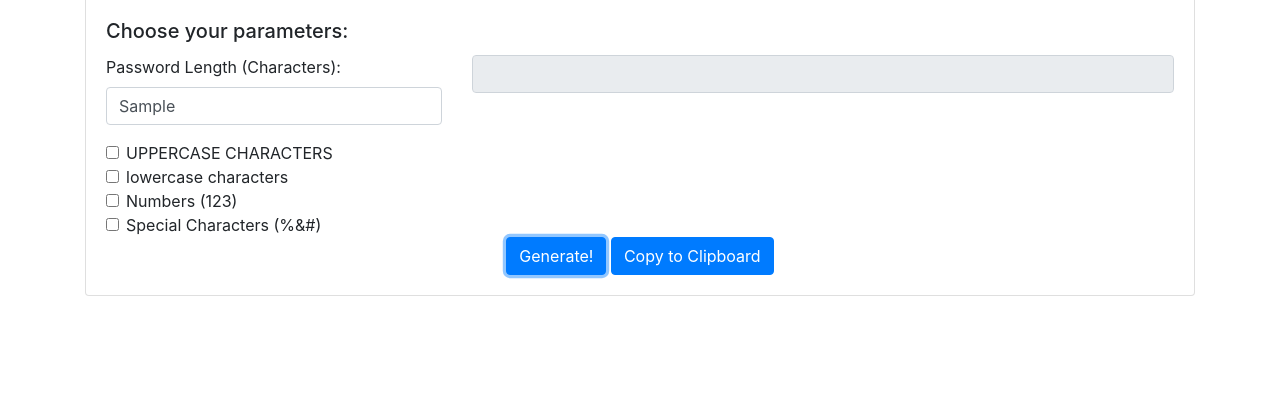
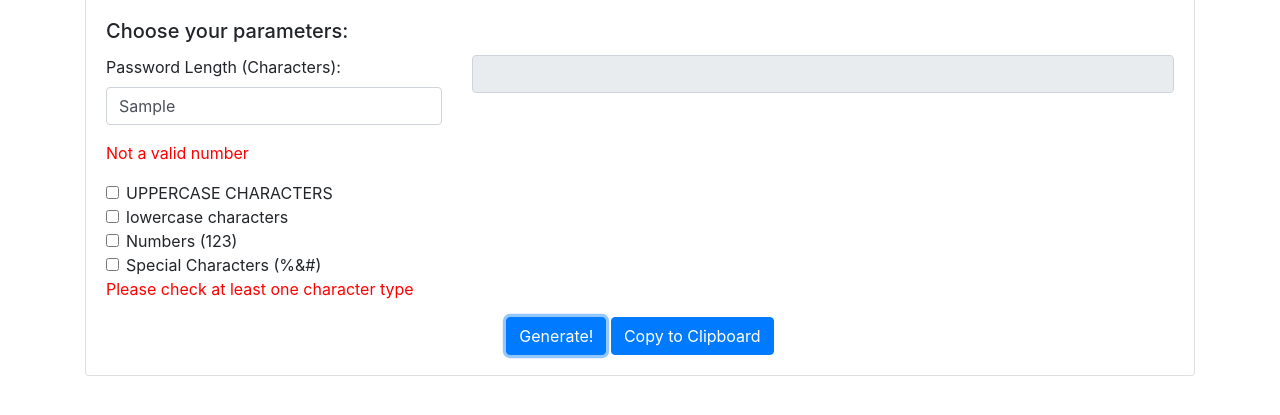
Before and after one commit to kaydeejay/random-password-generator, a plain HTML site: page index.html in a window 1280 px wide. Both pictures are taken after typing "Sample" into the empty fields and a click on the button "Generate!". Shown: the part 83-498 px from the top of the page. Drawn offline with nearby package versions, Linux system fonts and the light colour scheme.

Commit message:
add parameter verification

```diff
--- a/index.html
+++ b/index.html
@@ -25,6 +25,7 @@
                     <label for="formGroupExampleInput">Password Length (Characters):</label>
                     <input type="text" class="form-control" id="formGroupExampleInput" placeholder="Please enter a number between 8 and 160">
                   </div>
+                  <p id="warning1" style="color: red;"></p>
                   <div class="form-check">
                     <input class="form-check-input" type="checkbox" value="" id="defaultCheck1">
                     <label class="form-check-label" for="defaultCheck1">
@@ -49,6 +50,7 @@
                       Special Characters (%&#)
                     </label>
                   </div>
+                  <p id="warning2" style="color: red;"></p>
                 </div>
                 <div class="col-md-8">
                   <input class="form-control align-middle" type="text" id="passField" placeholder="" readonly>
@@ -56,7 +58,7 @@
               </div>
             </form>
 
-            <button class="btn btn-primary" onclick="chooseParams()">Generate!</button>
+            <button class="btn btn-primary" onclick="validateParams()">Generate!</button>
             <button class="btn btn-primary" onclick="copyPassword()">Copy to Clipboard</button>
         </div>
       </div>
--- a/script.js
+++ b/script.js
@@ -27,6 +27,9 @@ function buildPassword(arr) {
 }
 
 function chooseParams(){
+    //clear existing error message, if any
+    document.getElementById("warning1").innerHTML = "";
+    document.getElementById("warning2").innerHTML = "";
     //create an empty array to contain chosen character types
     var chosenParams = [];
     //loop through the checkbox buttons
@@ -41,9 +44,40 @@ function chooseParams(){
     buildPassword(chosenParams);
 }
 
+//validate user inputs
+function validateParams(){
+    //in order to run chooseParams(), numValid must be true and checksValidCount must be > 0
+    numValid = false;
+    checksValidCount = 0;
+    //loop through the checkboxes
+    for (i=1; i<=4; i++) {
+        //increment checksValidCount for each true result
+        if (document.querySelector("#defaultCheck"+i).checked === true) {
+            checksValidCount++;
+        }
+    }
+    //if user input number is between 8 and 160, numValid is set to true
+    if (parseInt(document.getElementById("formGroupExampleInput").value) > 7 &&
+        parseInt(document.getElementById("formGroupExampleInput").value) < 161) {
+            numValid = true;
+    }
+    //display warning message for invalid number
+    if (numValid === false) {
+        document.getElementById("warning1").innerHTML = "Not a valid number"
+    }
+    //display warning message for 0 checkbox selections
+    if (checksValidCount < 1) {
+        document.getElementById("warning2").innerHTML = "Please check at least one character type"
+    }
+    //if all valid, run password generator
+    if (numValid === true && checksValidCount > 0) {
+        chooseParams();
+    }
+}
+
 function copyPassword(){
     var givenText = document.getElementById("passField");
     givenText.select();
-    givenText.setSelectionRange(0, 161);
+    givenText.setSelectionRange(0, 160);
     document.execCommand("copy");
 }
```
